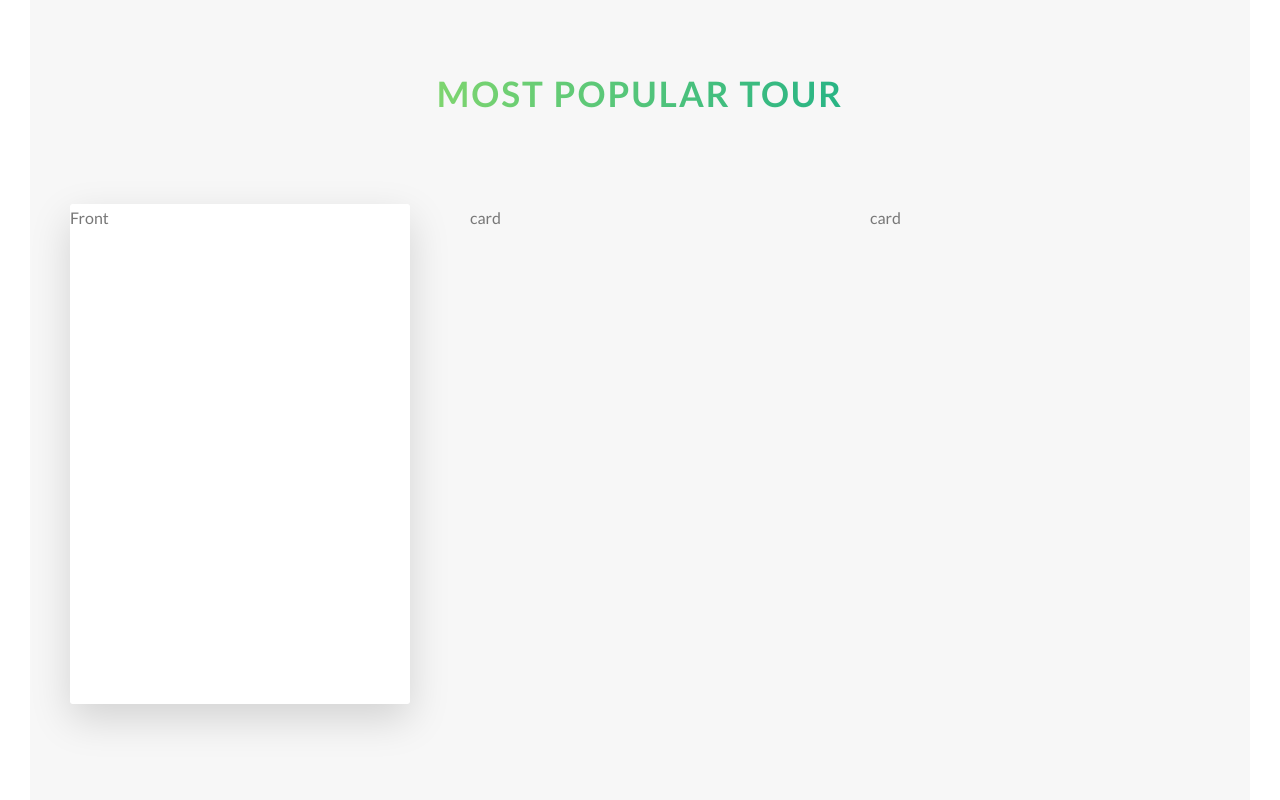
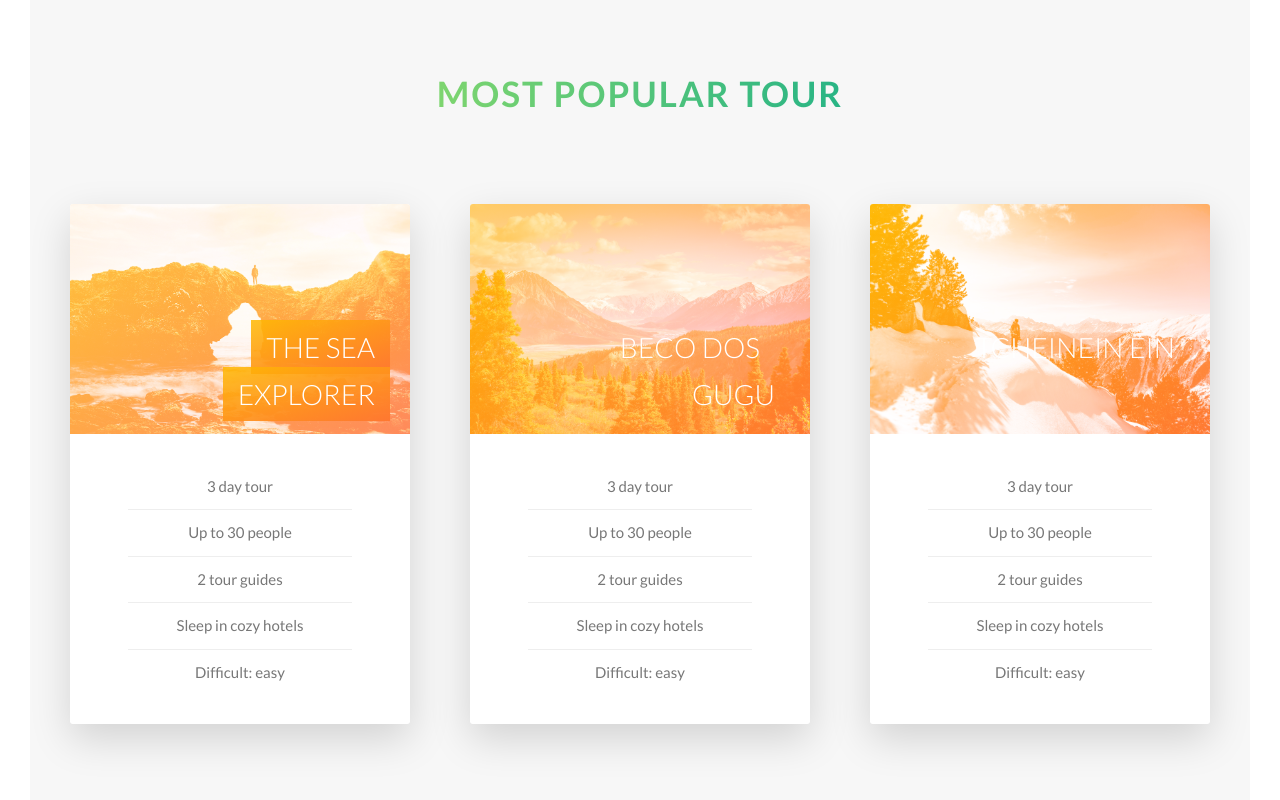
Before and after one commit to lhenriquedev/natours, a website: page index.html in a window 1280 px wide. Shown: the part 2349-3149 px from the top of the page. Drawn offline with Linux system fonts and the light colour scheme.

Commit message:
finishing cards and tour section

```diff
--- a/index.html
+++ b/index.html
@@ -145,12 +145,67 @@
 
       <div class="container">
         <div class="card">
-          <div class="card__side card__side--front">Front</div>
+          <div class="card__side card__side--front">
+            <div class="card__picture card__picture--1">&nbsp;</div>
+            <h4 class="card__heading">
+              <span class="card__heading-span card__heading-span--1">
+                The Sea Explorer
+              </span>
+            </h4>
+            <div class="card__details">
+              <ul>
+                <li>3 day tour</li>
+                <li>Up to 30 people</li>
+                <li>2 tour guides</li>
+                <li>Sleep in cozy hotels</li>
+                <li>Difficult: easy</li>
+              </ul>
+            </div>
+          </div>
           <div class="card__side card__side--back card__side--back-1">Back</div>
         </div>
 
-        <div class="card">card</div>
-        <div class="card">card</div>
+        <div class="card">
+          <div class="card__side card__side--front">
+            <div class="card__picture card__picture--2">&nbsp;</div>
+            <h4 class="card__heading">
+              <span class="card__heading-span card__heading-span--2">
+                Beco dos Gugu
+              </span>
+            </h4>
+
+            <div class="card__details">
+              <ul>
+                <li>3 day tour</li>
+                <li>Up to 30 people</li>
+                <li>2 tour guides</li>
+                <li>Sleep in cozy hotels</li>
+                <li>Difficult: easy</li>
+              </ul>
+            </div>
+          </div>
+          <div class="card__side card__side--back"></div>
+        </div>
+        <div class="card">
+          <div class="card__side card__side--front">
+            <div class="card__picture card__picture--3">&nbsp;</div>
+            <h4 class="card__heading">
+              <span class="card__heading-span card__heading-span--3">
+                Tcheinein ein
+              </span>
+            </h4>
+            <div class="card__details">
+              <ul>
+                <li>3 day tour</li>
+                <li>Up to 30 people</li>
+                <li>2 tour guides</li>
+                <li>Sleep in cozy hotels</li>
+                <li>Difficult: easy</li>
+              </ul>
+            </div>
+          </div>
+          <div class="card__side card__side--back"></div>
+        </div>
       </div>
     </section>
   </body>
--- a/sass/abstracts/_variables.scss
+++ b/sass/abstracts/_variables.scss
@@ -11,6 +11,7 @@ $color-tertiary-light: #2998ff;
 $color-tertiary-dark: #5643fa;
 
 $color-grey-light-1: #f7f7f7;
+$color-grey-light-2: #eee;
 
 $color-grey-dark: #777;
 
--- a/sass/components/_card.scss
+++ b/sass/components/_card.scss
@@ -1,8 +1,9 @@
 .card {
+  // FUNCTIONALITY
   position: relative;
   perspective: 150rem;
   -moz-perspective: 150rem;
-  height: 50rem;
+  height: 52rem;
 
   &__side {
     position: absolute;
@@ -10,12 +11,13 @@
     left: 0;
 
     width: 100%;
-    height: 50rem;
+    height: 52rem;
 
-    transition: all 800ms ease;
     backface-visibility: hidden;
     border-radius: 3px;
+    overflow: hidden;
     box-shadow: 0 1.5rem 4rem rgba($color-black, 0.15);
+    transition: all 800ms ease;
 
     &--front {
       background-color: $color-white;
@@ -35,10 +37,95 @@
   }
 
   &:hover &__side--front {
-    transform: rotateY(180deg);
+    transform: rotateY(-180deg);
   }
 
   &:hover &__side--back {
     transform: rotateY(0);
   }
+
+  // FRONT SIDE STYLING
+  &__picture {
+    background-size: cover;
+    background-blend-mode: screen;
+
+    height: 23rem;
+
+    &--1 {
+      background-image: linear-gradient(
+          to right bottom,
+          $color-secondary-light,
+          $color-secondary-dark
+        ),
+        url('../../img/nat-5.jpg');
+    }
+
+    &--2 {
+      background-image: linear-gradient(
+          to right bottom,
+          $color-secondary-light,
+          $color-secondary-dark
+        ),
+        url('../../img/nat-6.jpg');
+    }
+
+    &--3 {
+      background-image: linear-gradient(
+          to right bottom,
+          $color-secondary-light,
+          $color-secondary-dark
+        ),
+        url('../../img/nat-7.jpg');
+    }
+  }
+
+  &__heading {
+    font-size: 2.8rem;
+    font-weight: 300;
+    text-transform: uppercase;
+    text-align: right;
+    color: $color-white;
+
+    position: absolute;
+    top: 12rem;
+    right: 2rem;
+    width: 75%;
+  }
+
+  &__heading-span {
+    padding: 1rem 1.5rem;
+    box-decoration-break: clone;
+    &--1 {
+      background-image: linear-gradient(
+        to right bottom,
+        rgba($color-secondary-light, 0.85),
+        rgba($color-secondary-dark, 0.985)
+      );
+    }
+  }
+
+  &__details {
+    display: flex;
+    flex-wrap: wrap;
+    align-items: center;
+    justify-content: center;
+
+    padding: 3rem;
+
+    ul {
+      list-style: none;
+      width: 80%;
+
+      li {
+        flex: 0 0 50%;
+        text-align: center;
+        font-size: 1.5rem;
+        padding: 1rem;
+
+        &:not(:last-child) {
+          border-bottom: 1px solid $color-grey-light-2;
+        }
+      }
+    }
+  }
 }
```
Also changed, not shown: css/style.css.
